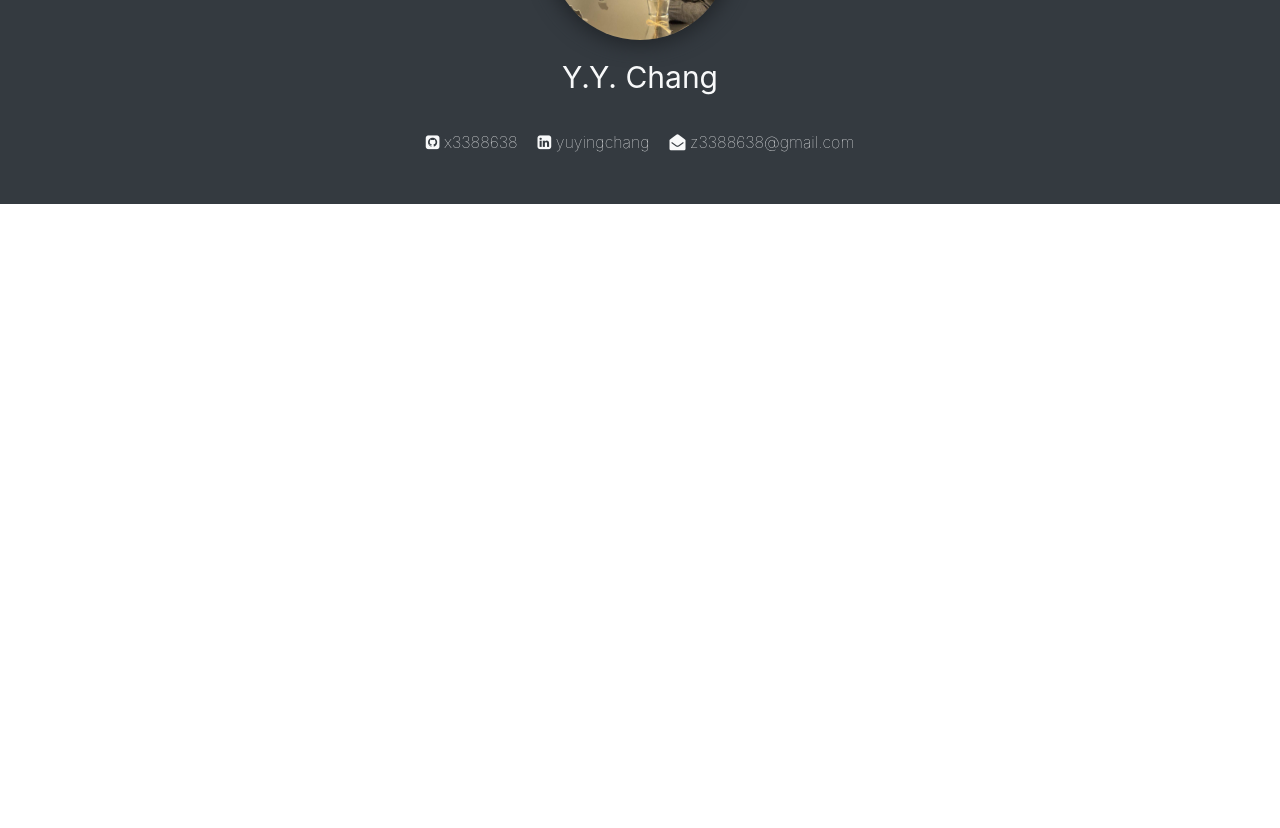
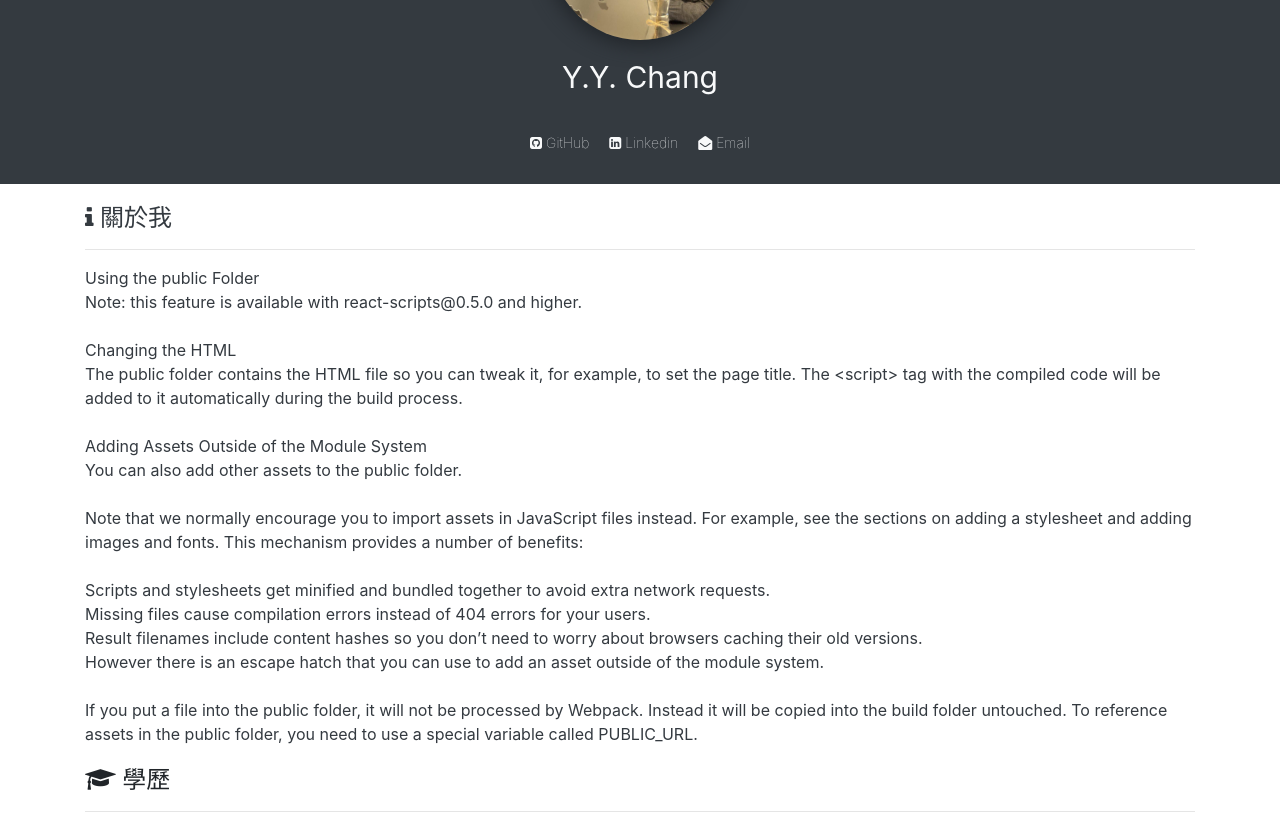
Before and after one commit to x3388638/x3388638.github.io, a React (Create React App) app: page / in a window 1280 px wide. Shown: the part 260-1088 px from the top of the page. Before the commit the page ends 800 px from the top, so only its background shows below. Built offline with nearby package versions, Linux system fonts and the light colour scheme.

Commit message:
add About, BlockTitle, Education

```diff
--- /dev/null
+++ b/src/About.css
@@ -0,0 +1,9 @@
+.About {
+	padding-top: 20px;
+	padding-bottom: 20px;
+	color: var(--dark);
+}
+
+.About__content {
+	white-space: pre-line;
+}
--- /dev/null
+++ b/src/About.js
@@ -0,0 +1,44 @@
+import React from 'react';
+import {
+	Container,
+	Row,
+	Col
+} from 'reactstrap';
+
+import './About.css';
+import BlockTitle from "./BlockTitle";
+
+export default class About extends React.Component {
+	constructor(props) {
+		super(props);
+		this.state = {
+			content: ''
+		};
+	}
+
+	componentDidMount() {
+		fetch(`${ process.env.PUBLIC_URL }/content/about.txt`).then((res) => {
+			return res.text();
+		}).then((content) => {
+			this.setState({
+				content
+			});
+		});
+	}
+
+	render() {
+		return (
+			<Container className="About">
+				<Row>
+					<Col md={ 12 }>
+						<BlockTitle
+							icon="info"
+							title="關於我"
+						/>
+					</Col>
+					<Col className="About__content" md={ 12 }>{ this.state.content }</Col>
+				</Row>
+			</Container>
+		)
+	}
+}
--- a/src/App.css
+++ b/src/App.css
@@ -1,3 +1,4 @@
 body {
 	font-family: Arial, "文泉驛正黑", "WenQuanYi Zen Hei", "儷黑 Pro", "LiHei Pro", "微軟正黑體", "Microsoft JhengHei", "標楷體", DFKai-SB, sans-serif;
+	background: var(--light);
 }
--- a/src/App.js
+++ b/src/App.js
@@ -4,6 +4,8 @@ import {
 } from 'reactstrap';
 
 import Jumbo from './Jumbo';
+import About from './About';
+import Education from './Education';
 
 import './App.css';
 
@@ -12,6 +14,8 @@ export default class App extends Component {
 		return (
 			<Container fluid>
 				<Jumbo />
+				<About />
+				<Education />
 			</Container>
 		);
 	}
--- /dev/null
+++ b/src/BlockTitle.js
@@ -0,0 +1,12 @@
+import React from 'react';
+
+export default class BlockTitle extends React.Component {
+	render() {
+		return (
+			<div className="BlockTitle">
+				<h4><i className={`fa fa-${ this.props.icon }`} aria-hidden="true"></i> { this.props.title }</h4>
+				<hr />
+			</div>
+		)
+	}
+}
--- /dev/null
+++ b/src/Education.js
@@ -0,0 +1,25 @@
+import React from 'react';
+import {
+	Container,
+	Row,
+	Col
+} from 'reactstrap';
+
+import BlockTitle from './BlockTitle';
+
+export default class Education extends React.Component {
+	render() {
+		return (
+			<Container>
+				<Row>
+					<Col>
+						<BlockTitle
+							icon="graduation-cap"
+							title="學歷"
+						/>
+					</Col>
+				</Row>
+			</Container>
+		)
+	}
+}
--- a/src/Jumbo.css
+++ b/src/Jumbo.css
@@ -1,7 +1,7 @@
 .Jumbo {
 	background: var(--dark);
 	padding-top: 120px;
-	padding-bottom: 50px;
+	padding-bottom: 30px;
 }
 
 .Jumbo__container {
@@ -26,6 +26,7 @@
 .Jumbo__socialLink:visited {
 	display: inline-block;
 	color: var(--light);
+	font-size: 14px;
 	font-weight: 100;
 	margin-left: 10px;
 	margin-right: 10px;
--- a/src/Jumbo.js
+++ b/src/Jumbo.js
@@ -20,13 +20,13 @@ export default class Jumbo extends React.Component {
 					</div>
 					<div>
 						<a className="Jumbo__socialLink" href="https://github.com/x3388638" rel="noopener noreferrer" target="_blank">
-							<i className="fa fa-github-square"></i> x3388638
+							<i className="fa fa-github-square"></i> GitHub
 						</a>
 						<a className="Jumbo__socialLink" href="https://www.linkedin.com/in/yuyingchang/" rel="noopener noreferrer" target="_blank">
-							<i className="fa fa-linkedin-square"></i> yuyingchang
+							<i className="fa fa-linkedin-square"></i> Linkedin
 						</a>
-						<a className="Jumbo__socialLink" href="mailto:z3388638@gmail.com" rel="noopener noreferrer" target="_blank">
-							<i className="fa fa-envelope-open"></i> z3388638@gmail.com
+						<a className="Jumbo__socialLink" href="mailto:z3388638@gmail.com">
+							<i className="fa fa-envelope-open"></i> Email
 						</a>
 					</div>
 				</Col>
```
Also changed, not shown: public/content/about.txt (added).
